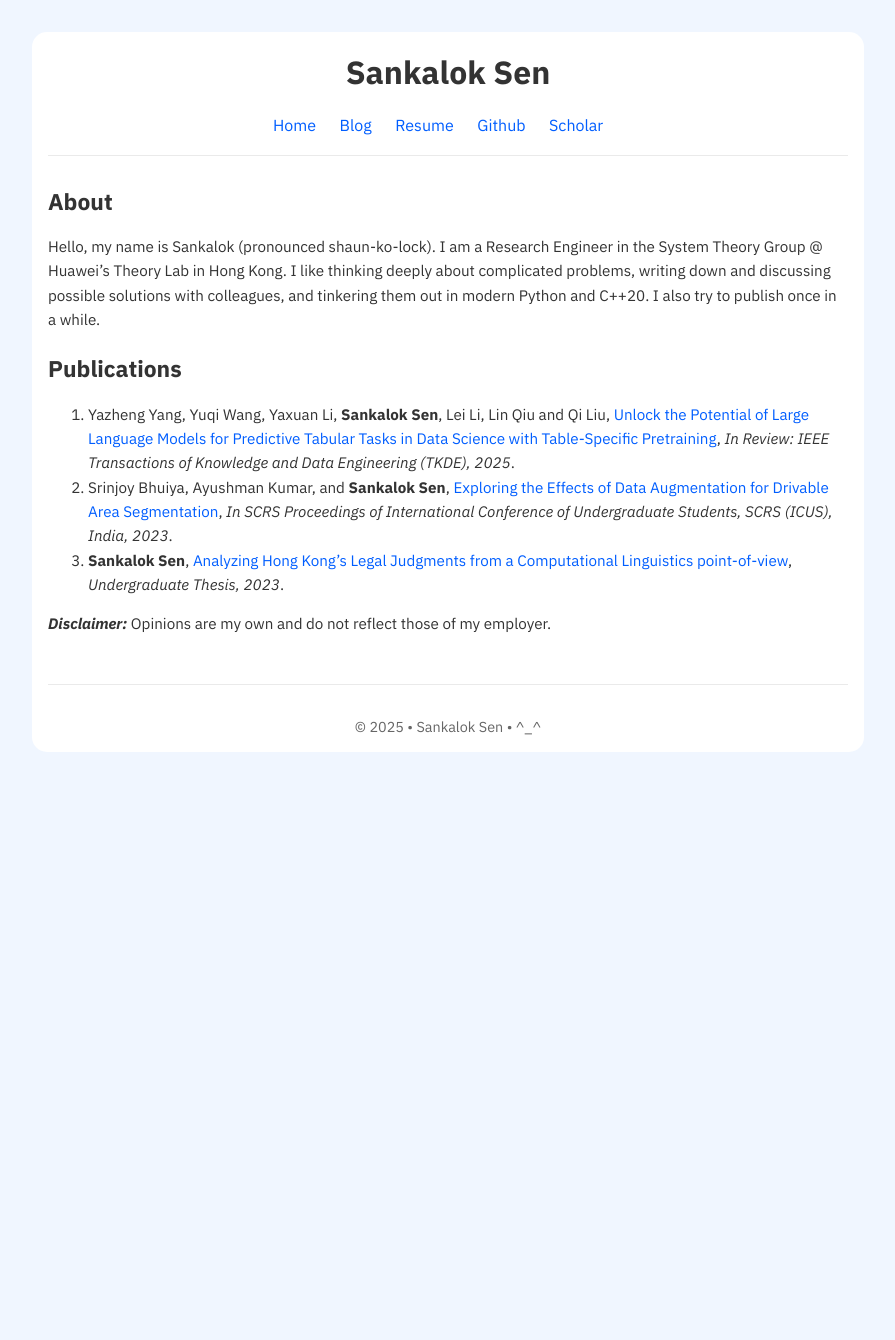
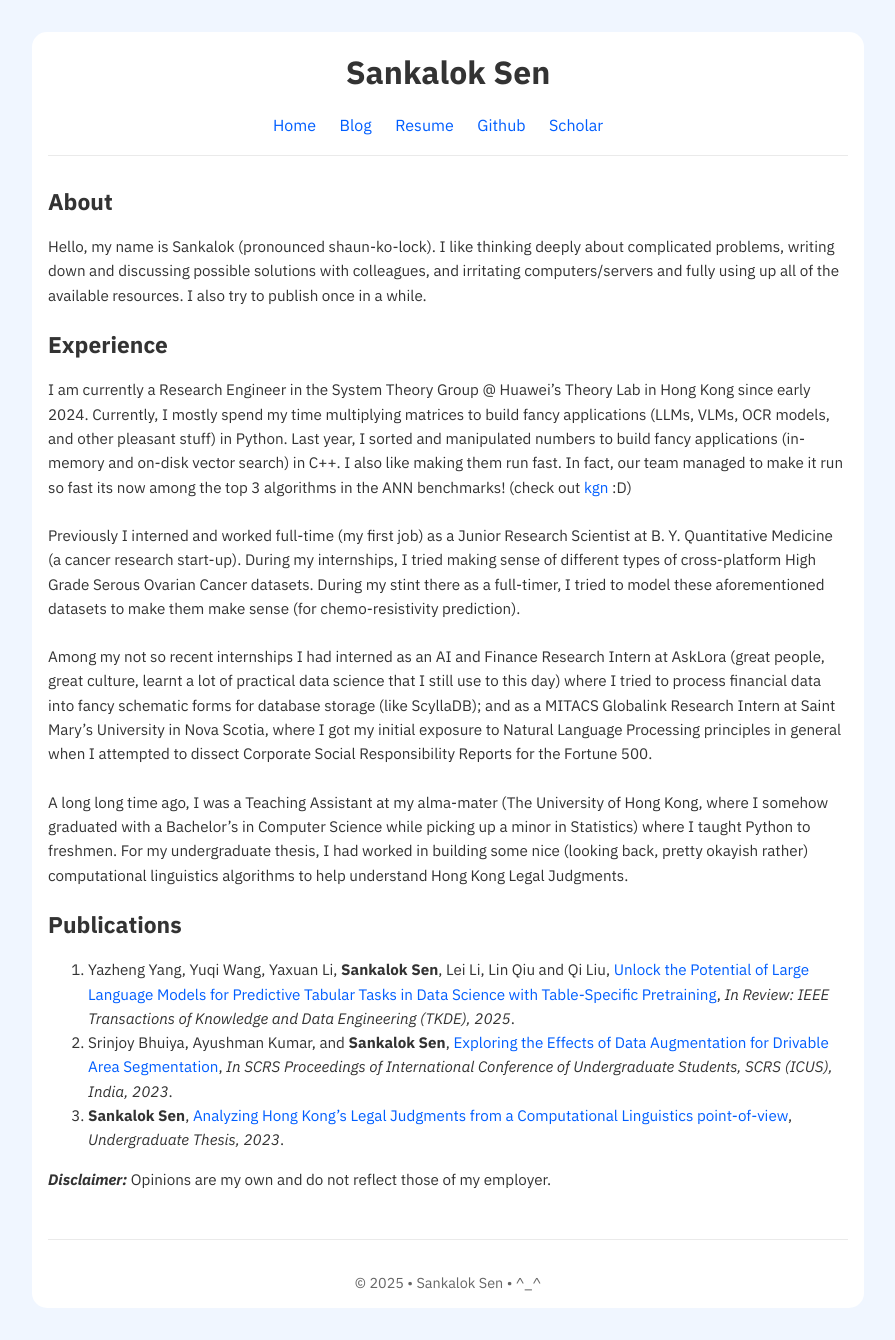
Before and after one commit to sankalok/sankalok.github.io, a Jekyll site: the page built from index.md, in a window 1280 px wide. Shown: the whole page, without its empty margins (192-1087 px from the left). Built offline with Jekyll 4.4.1, drawn with Linux system fonts in a browser that asks for light colours; before the commit the page ends 900 px from its top, so only the background shows below that.

Commit message:
Update index.md

```diff
--- a/index.md
+++ b/index.md
@@ -5,7 +5,17 @@ title: Sankalok Sen
 
 ## About
 
-Hello, my name is Sankalok (pronounced shaun-ko-lock). I am a Research Engineer in the System Theory Group @ Huawei's Theory Lab in Hong Kong. I like thinking deeply about complicated problems, writing down and discussing possible solutions with colleagues, and tinkering them out in modern Python and C++20. I also try to publish once in a while.
+Hello, my name is Sankalok (pronounced shaun-ko-lock). I like thinking deeply about complicated problems, writing down and discussing possible solutions with colleagues, and irritating computers/servers and fully using up all of the available resources. I also try to publish once in a while.
+
+## Experience
+
+I am currently a Research Engineer in the System Theory Group @ Huawei's Theory Lab in Hong Kong since early 2024. Currently, I mostly spend my time multiplying matrices to build fancy applications (LLMs, VLMs, OCR models, and other pleasant stuff) in Python. Last year, I sorted and manipulated numbers to build fancy applications (in-memory and on-disk vector search) in C++. I also like making them run fast. In fact, our team managed to make it run so fast its now among the top 3 algorithms in the ANN benchmarks! (check out <a href="https://github.com/erikbern/ann-benchmarks">kgn</a> :D)
+
+Previously I interned and worked full-time (my first job) as a Junior Research Scientist at B. Y. Quantitative Medicine (a cancer research start-up). During my internships, I tried making sense of different types of cross-platform High Grade Serous Ovarian Cancer datasets. During my stint there as a full-timer, I tried to model these aforementioned datasets to make them make sense (for chemo-resistivity prediction).
+
+Among my not so recent internships I had interned as an AI and Finance Research Intern at AskLora (great people, great culture, learnt a lot of practical data science that I still use to this day) where I tried to process financial data into fancy schematic forms for database storage (like ScyllaDB); and as a MITACS Globalink Research Intern at Saint Mary's University in Nova Scotia, where I got my initial exposure to Natural Language Processing principles in general when I attempted to dissect Corporate Social Responsibility Reports for the Fortune 500.
+
+A long long time ago, I was a Teaching Assistant at my alma-mater (The University of Hong Kong, where I somehow graduated with a Bachelor's in Computer Science while picking up a minor in Statistics) where I taught Python to freshmen. For my undergraduate thesis, I had worked in building some nice (looking back, pretty okayish rather) computational linguistics algorithms to help understand Hong Kong Legal Judgments.
 
 ## Publications
 
```
